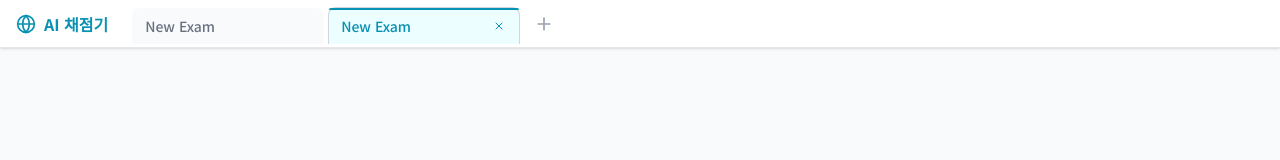
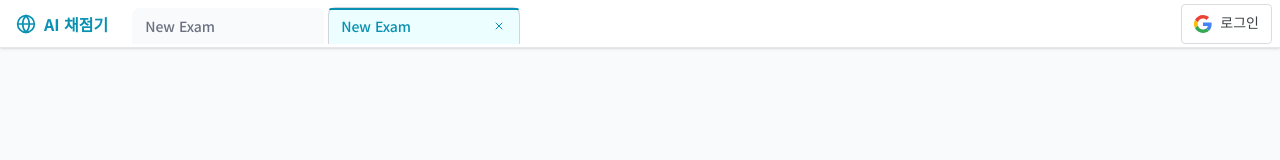
Before and after one commit to dongho108/ai-exam-grader, a Next.js app: page / in a window 1280 px wide. Shown: the top 160 px of the page. Built offline with nearby package versions, Linux system fonts and the light colour scheme; no server answers.

Commit message:
feat: 구글 로그인 기능추가

```diff
--- a/app/page.tsx
+++ b/app/page.tsx
@@ -5,10 +5,12 @@ import { UploadAnswerKey } from "@/features/grader/components/upload-answer-key"
 import { GradingWorkspace } from "@/features/grader/components/grading-workspace";
 import { useTabStore } from "@/store/use-tab-store";
 import { useInitialData } from "@/hooks/use-initial-data";
+import { useAuthInit } from "@/hooks/use-auth-init";
 
 export default function Home() {
   // Load initial mock data for development
   useInitialData();
+  useAuthInit();
 
   // In a real app we might route by ID, but for SPA feel we use store
   const { activeTabId, tabs } = useTabStore();
--- /dev/null
+++ b/components/auth/google-login-button.tsx
@@ -0,0 +1,41 @@
+import React from 'react';
+import { GoogleIcon } from '@/components/icons/google-icon';
+
+interface GoogleLoginButtonProps {
+  onClick: () => void;
+  className?: string;
+  label?: string;
+}
+
+/**
+ * Google Login Button following Google Identity Branding Guidelines.
+ * https://developers.google.com/identity/branding-guidelines
+ */
+export const GoogleLoginButton: React.FC<GoogleLoginButtonProps> = ({
+  onClick,
+  className = '',
+  label = 'Google 계정으로 로그인',
+}) => {
+  return (
+    <button
+      onClick={onClick}
+      className={`
+        flex items-center justify-center
+        bg-white border border-[#dadce0]
+        rounded-[4px] px-3 py-2
+        hover:bg-[#f8f9fa] hover:border-[#d2d2d2]
+        transition-colors duration-200
+        font-['Roboto',sans-serif] font-medium text-[14px] text-[#3c4043]
+        min-h-[40px]
+        ${className}
+      `}
+    >
+      <div className="flex items-center justify-center w-[18px] h-[18px] mr-2">
+        <GoogleIcon className="w-full h-full" />
+      </div>
+      <span className="whitespace-nowrap">{label}</span>
+    </button>
+  );
+};
+
+export default GoogleLoginButton;
--- /dev/null
+++ b/components/auth/login-prompt-modal.tsx
@@ -0,0 +1,61 @@
+import React from 'react';
+import { Lock } from 'lucide-react';
+import { Button } from '@/components/ui/button';
+import { GoogleLoginButton } from './google-login-button';
+
+interface LoginPromptModalProps {
+  onClose: () => void;
+  onLogin: () => void;
+}
+
+export const LoginPromptModal: React.FC<LoginPromptModalProps> = ({
+  onClose,
+  onLogin,
+}) => {
+  const handleBackdropClick = (e: React.MouseEvent<HTMLDivElement>) => {
+    if (e.target === e.currentTarget) {
+      onClose();
+    }
+  };
+
+  return (
+    <div
+      className="fixed inset-0 z-50 flex items-center justify-center bg-black/50 backdrop-blur-sm"
+      onClick={handleBackdropClick}
+    >
+      <div className="bg-white rounded-2xl shadow-2xl p-8 max-w-md w-full mx-4 transform transition-all">
+        <div className="flex flex-col items-center text-center space-y-6">
+          {/* Lock Icon */}
+          <div className="w-16 h-16 bg-primary/10 rounded-full flex items-center justify-center">
+            <Lock className="w-8 h-8 text-primary" />
+          </div>
+
+          {/* Message */}
+          <div className="space-y-2">
+            <h2 className="text-2xl font-bold text-gray-900">
+              로그인 하고 계속 채점하세요
+            </h2>
+          </div>
+
+          {/* Buttons */}
+          <div className="flex flex-col w-full gap-3 pt-2">
+            {/* Google Login Button */}
+            <GoogleLoginButton onClick={onLogin} className="w-full" />
+
+            {/* Later Button */}
+            <Button
+              variant="ghost"
+              size="lg"
+              onClick={onClose}
+              className="w-full text-gray-600 hover:text-gray-900"
+            >
+              나중에
+            </Button>
+          </div>
+        </div>
+      </div>
+    </div>
+  );
+};
+
+export default LoginPromptModal;
--- /dev/null
+++ b/components/icons/google-icon.tsx
@@ -0,0 +1,22 @@
+import React from 'react';
+
+interface GoogleIconProps {
+  className?: string;
+}
+
+export const GoogleIcon: React.FC<GoogleIconProps> = ({ className = '' }) => {
+  return (
+    <svg
+      className={className}
+      viewBox="0 0 48 48"
+      xmlns="http://www.w3.org/2000/svg"
+    >
+      <path fill="#EA4335" d="M24 9.5c3.54 0 6.71 1.22 9.21 3.6l6.85-6.85C35.9 2.38 30.47 0 24 0 14.62 0 6.51 5.38 2.56 13.22l7.98 6.19C12.43 13.72 17.74 9.5 24 9.5z"/>
+      <path fill="#4285F4" d="M46.98 24.55c0-1.57-.15-3.09-.38-4.55H24v9.02h12.94c-.58 2.96-2.26 5.48-4.78 7.18l7.73 6c4.51-4.18 7.09-10.36 7.09-17.65z"/>
+      <path fill="#FBBC05" d="M10.53 28.59c-.48-1.45-.76-2.99-.76-4.59s.27-3.14.76-4.59l-7.98-6.19C.92 16.46 0 20.12 0 24c0 3.88.92 7.54 2.56 10.78l7.97-6.19z"/>
+      <path fill="#34A853" d="M24 48c6.48 0 11.93-2.13 15.89-5.81l-7.73-6c-2.15 1.45-4.92 2.3-8.16 2.3-6.26 0-11.57-4.22-13.47-9.91l-7.98 6.19C6.51 42.62 14.62 48 24 48z"/>
+    </svg>
+  );
+};
+
+export default GoogleIcon;
--- a/components/layout/header.tsx
+++ b/components/layout/header.tsx
@@ -2,12 +2,15 @@
 
 import { useTabStore } from "@/store/use-tab-store";
 import { cn } from "@/lib/utils";
-import { Plus, X, Globe } from "lucide-react";
+import { Plus, X, Globe, LogOut } from "lucide-react";
 import { Button } from "@/components/ui/button";
 import { useEffect } from "react";
+import { useAuthStore } from "@/store/use-auth-store";
+import { GoogleLoginButton } from "@/components/auth/google-login-button";
 
 export function Header() {
   const { tabs, activeTabId, addTab, setActiveTab, removeTab } = useTabStore();
+  const { user, isAuthenticated, signInWithGoogle, signOut } = useAuthStore();
 
   // Initialize with one tab if empty on mount (Client-side only)
   useEffect(() => {
@@ -65,6 +68,7 @@ export function Header() {
         ))}
 
         {/* New Tab Button */}
+        {isAuthenticated && (
           <button
             onClick={addTab}
             className="ml-1 flex h-8 w-8 items-center justify-center rounded-full text-gray-400 hover:bg-gray-100 hover:text-primary transition-colors mb-1"
@@ -72,10 +76,41 @@ export function Header() {
           >
             <Plus className="h-5 w-5" />
           </button>
+        )}
       </div>
 
       {/* Right Side Actions (User Profile etc - Future) */}
-      <div className="ml-4 w-8" />
+      <div className="ml-4 flex items-center gap-2">
+        {!isAuthenticated ? (
+          <GoogleLoginButton
+            onClick={signInWithGoogle}
+            label="로그인"
+            className="h-8 py-0 px-2 min-h-[32px]"
+          />
+        ) : (
+          <div className="flex items-center gap-3">
+            <div className="flex items-center gap-2">
+              {user?.user_metadata?.avatar_url && (
+                <img
+                  src={user.user_metadata.avatar_url}
+                  alt={user.user_metadata.full_name || '프로필'}
+                  className="h-8 w-8 rounded-full border-2 border-gray-200"
+                />
+              )}
+              <span className="hidden sm:inline text-sm font-medium text-gray-700">
+                {user?.user_metadata?.full_name || user?.email}
+              </span>
+            </div>
+            <button
+              onClick={signOut}
+              className="p-1.5 rounded-full hover:bg-gray-100 text-gray-500 hover:text-red-500 transition-colors"
+              aria-label="로그아웃"
+            >
+              <LogOut className="h-4 w-4" />
+            </button>
+          </div>
+        )}
+      </div>
     </header>
   );
 }
--- a/features/grader/components/grading-workspace.tsx
+++ b/features/grader/components/grading-workspace.tsx
@@ -3,6 +3,8 @@
 import { useState, useRef } from "react";
 import dynamic from "next/dynamic";
 import { useTabStore } from "@/store/use-tab-store";
+import { useAuthStore } from "@/store/use-auth-store";
+import { LoginPromptModal } from "@/components/auth/login-prompt-modal";
 // import { PDFViewer } from "./pdf-viewer"; // Can't import directly due to DOMMatrix error
 import { SubmissionList } from "./submission-list";
 import { GradingResultPanel } from "./grading-result-panel";
@@ -32,6 +34,8 @@ export function GradingWorkspace({ tabId, answerKeyFile }: GradingWorkspaceProps
   const [isGrading, setIsGrading] = useState(false);
   const [viewMode, setViewMode] = useState<'pdf' | 'result'>('result');
   const fileInputRef = useRef<HTMLInputElement>(null);
+  const { isAuthenticated, signInWithGoogle } = useAuthStore();
+  const [showLoginPrompt, setShowLoginPrompt] = useState(false);
 
   // Queue system for sequential processing
   const processingRef = useRef<{
@@ -129,6 +133,22 @@ export function GradingWorkspace({ tabId, answerKeyFile }: GradingWorkspaceProps
 
   const processFiles = async (files: FileList | File[]) => {
     if (!files || files.length === 0) return;
+
+    // AUTH CHECK: Restrict unauthenticated users
+    const existingSubmissionCount = tabSubmissions.length;
+
+    if (!isAuthenticated) {
+      // If user already has 1+ submissions, show login prompt
+      if (existingSubmissionCount >= 1) {
+        setShowLoginPrompt(true);
+        return;
+      }
+
+      // If this is their first submission, only allow 1 file
+      if (files.length > 1) {
+        files = [files[0]]; // Only process first file
+      }
+    }
 
     const allowedTypes = ['application/pdf', 'image/jpeg', 'image/png'];
     const submissionIds: string[] = [];
@@ -310,6 +330,16 @@ export function GradingWorkspace({ tabId, answerKeyFile }: GradingWorkspaceProps
             )}
         </div>
       </div>
+
+      {showLoginPrompt && (
+        <LoginPromptModal
+          onClose={() => setShowLoginPrompt(false)}
+          onLogin={async () => {
+            await signInWithGoogle();
+            setShowLoginPrompt(false);
+          }}
+        />
+      )}
     </div>
   );
 }
--- /dev/null
+++ b/hooks/use-auth-init.ts
@@ -0,0 +1,26 @@
+import { useEffect } from 'react';
+import { useAuthStore } from '@/store/use-auth-store';
+
+/**
+ * Hook to initialize authentication state.
+ * Should be called once at the app root level.
+ */
+export function useAuthInit() {
+  const initialize = useAuthStore((state) => state.initialize);
+
+  useEffect(() => {
+    const unsubscribe = initialize();
+
+    // 팝업 창 자동 닫기 로직: 'google-login' 이름의 팝업이고 부모 창이 있으면 닫음
+    if (window.name === 'google-login' && window.opener) {
+      setTimeout(() => {
+        window.close();
+      }, 500);
+    }
+
+    // Cleanup on unmount
+    return () => {
+      unsubscribe();
+    };
+  }, [initialize]);
+}
--- a/lib/supabase.ts
+++ b/lib/supabase.ts
@@ -3,4 +3,11 @@ import { createClient } from '@supabase/supabase-js'
 const supabaseUrl = process.env.NEXT_PUBLIC_SUPABASE_URL || ''
 const supabaseAnonKey = process.env.NEXT_PUBLIC_SUPABASE_ANON_KEY || ''
 
-export const supabase = createClient(supabaseUrl, supabaseAnonKey)
+export const supabase = createClient(supabaseUrl, supabaseAnonKey, {
+  auth: {
+    flowType: 'pkce', // PKCE flow recommended for SPAs
+    detectSessionInUrl: true, // Detect session in popup callback
+    persistSession: true, // Auto-save to localStorage
+    autoRefreshToken: true, // Auto-refresh tokens
+  },
+})
--- /dev/null
+++ b/store/use-auth-store.ts
@@ -0,0 +1,94 @@
+import { create } from 'zustand';
+import { supabase } from '@/lib/supabase';
+import { User, AuthChangeEvent, Session } from '@supabase/supabase-js';
+
+interface AuthState {
+  user: User | null;
+  isLoading: boolean;
+  isAuthenticated: boolean;
+
+  // Actions
+  initialize: () => () => void; // Returns unsubscribe function
+  signInWithGoogle: () => Promise<void>;
+  signOut: () => Promise<void>;
+}
+
+export const useAuthStore = create<AuthState>((set) => ({
+  user: null,
+  isLoading: true,
+  isAuthenticated: false,
+
+  initialize: () => {
+    // Get initial session
+    supabase.auth.getSession().then(({ data: { session } }) => {
+      set({
+        user: session?.user ?? null,
+        isAuthenticated: !!session?.user,
+        isLoading: false,
+      });
+    });
+
+    // Listen for auth changes
+    const { data: { subscription } } = supabase.auth.onAuthStateChange(
+      (event: AuthChangeEvent, session: Session | null) => {
+        set({
+          user: session?.user ?? null,
+          isAuthenticated: !!session?.user,
+          isLoading: false,
+        });
+      }
+    );
+
+    // Return unsubscribe function
+    return () => {
+      subscription.unsubscribe();
+    };
+  },
+
+  signInWithGoogle: async () => {
+    try {
+      const { data, error } = await supabase.auth.signInWithOAuth({
+        provider: 'google',
+        options: {
+          skipBrowserRedirect: true, // We'll handle popup manually
+        },
+      });
+
+      if (error) throw error;
+
+      if (data?.url) {
+        // Try popup first
+        const popup = window.open(
+          data.url,
+          'google-login',
+          'width=500,height=600,left=200,top=100'
+        );
+
+        // Fallback to redirect if popup blocked
+        if (!popup || popup.closed || typeof popup.closed === 'undefined') {
+          console.warn('Popup blocked, falling back to redirect (state may be lost)');
+          window.location.href = data.url;
+        }
+        // Supabase SDK will handle session propagation via BroadcastChannel/localStorage
+      }
+    } catch (error) {
+      console.error('Google sign-in error:', error);
+      throw error;
+    }
+  },
+
+  signOut: async () => {
+    try {
+      const { error } = await supabase.auth.signOut();
+      if (error) throw error;
+
+      set({
+        user: null,
+        isAuthenticated: false,
+      });
+    } catch (error) {
+      console.error('Sign out error:', error);
+      throw error;
+    }
+  },
+}));
```
Lines whose indentation alone changed are shown as unchanged.
